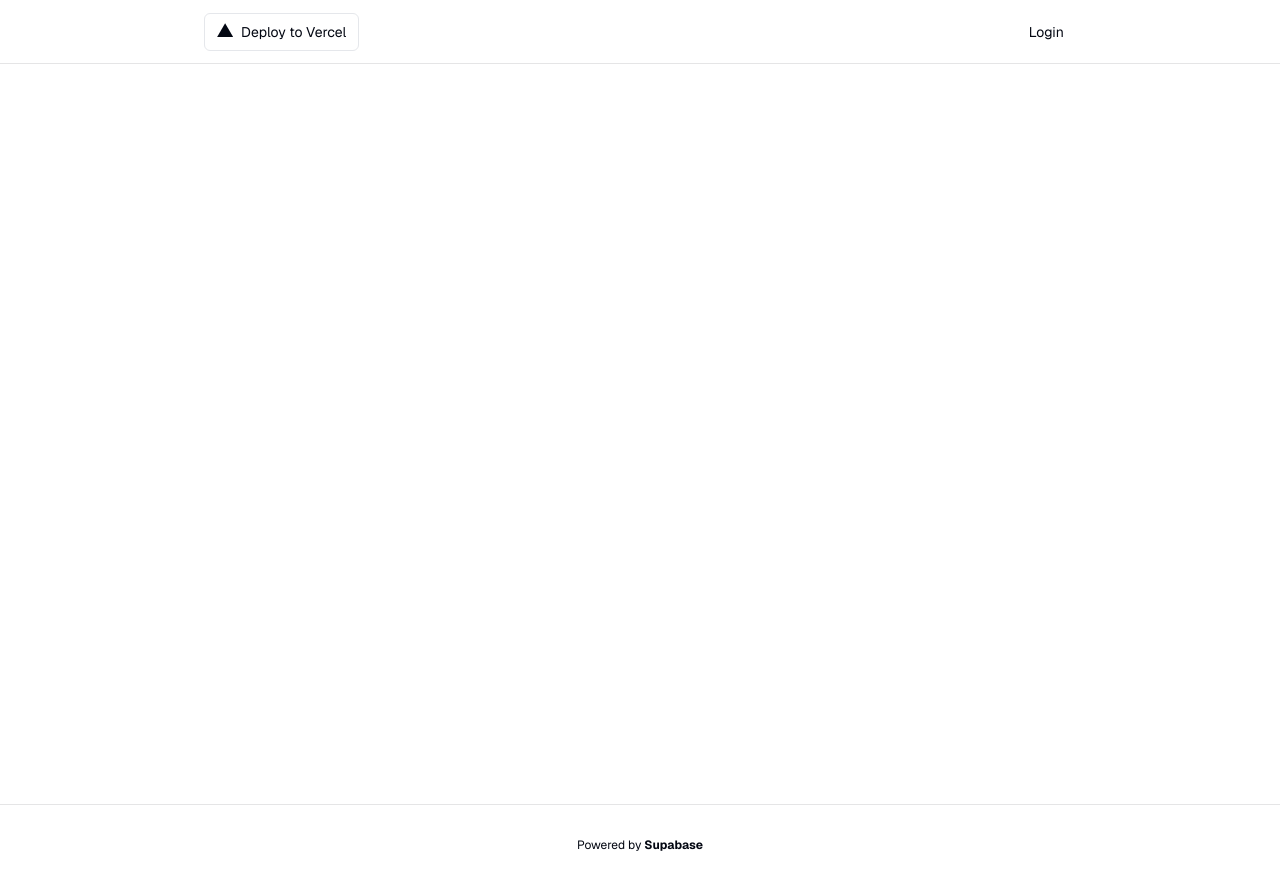
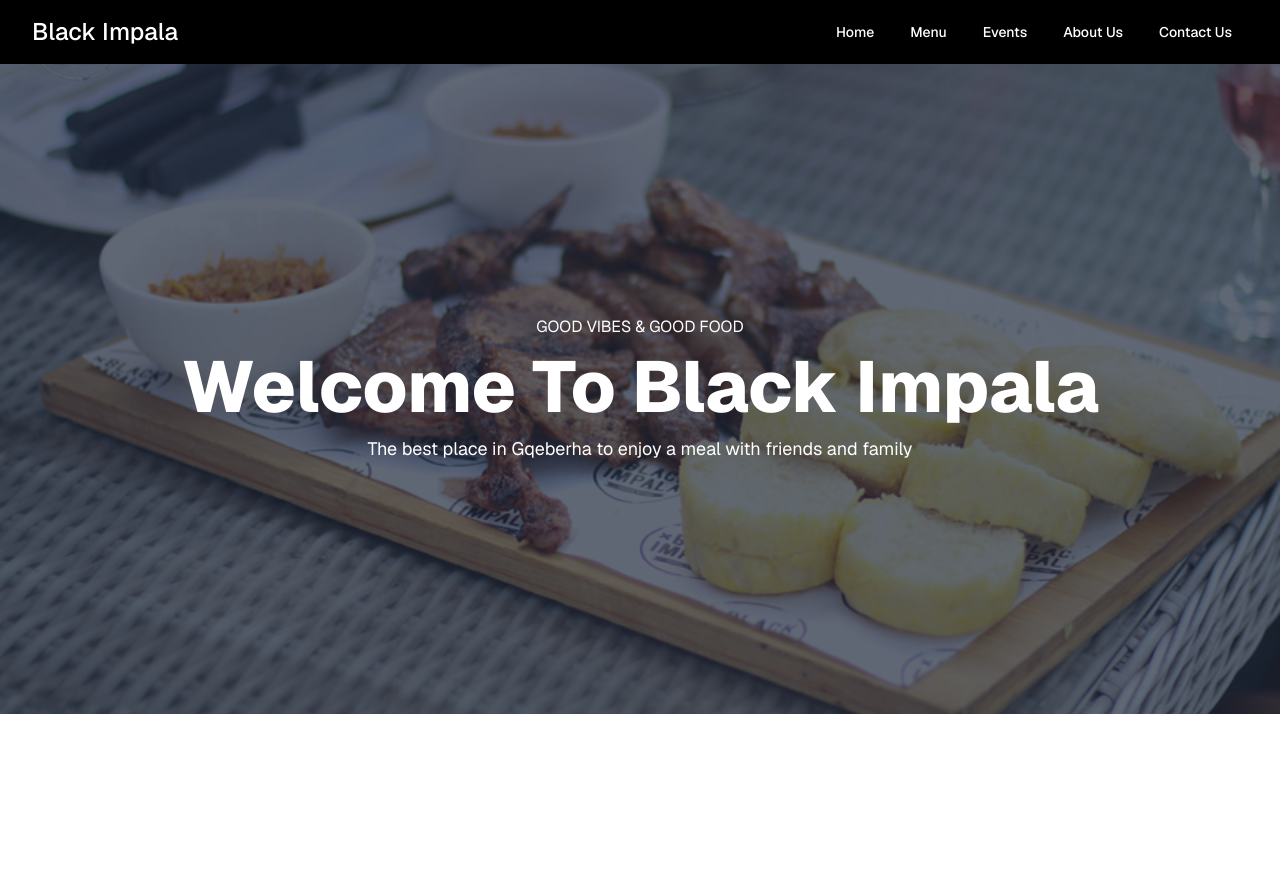
Before and after one commit to PhilaniNcube/blackimpala, a Next.js app: page / in a window 1280 px wide. After the commit the page ends 800 px from the top, so only its background shows below. Built offline with nearby package versions, Linux system fonts and the light colour scheme; no server answers; the database is empty.

Commit message:
Add DesktopNavigation component and update layout in RootLayout

```diff
--- /dev/null
+++ b/app/(home)/home-page-hero.tsx
@@ -0,0 +1,32 @@
+import Image from "next/image";
+
+const HomePageHero = () => {
+  return (
+			<section className="relative w-full h-[calc(100vh-150px)]">
+				<Image
+					src="/images/platter.jpg"
+					alt="Platter"
+					width={960}
+					height={640}
+					className="object-cover w-full h-full"
+				/>
+				<div className="absolute inset-0 ">
+					<div className="flex flex-col items-center justify-center h-full text-center text-white bg-slate-800/70 gap-y-3">
+						<div className="container flex flex-col px-10 gap-y-3 lg:px-0">
+							<p className="uppercase text-md">
+								Good Vibes & Good Food
+							</p>
+							<h1 className="text-3xl font-extrabold md:text-4xl lg:text-7xl">
+								Welcome To Black Impala
+							</h1>
+							<small className="text-sm sm:text-md lg:text-lg">
+								The best place in Gqeberha to enjoy a meal with friends and
+								family
+							</small>
+						</div>
+					</div>
+				</div>
+			</section>
+		);
+};
+export default HomePageHero;
--- /dev/null
+++ b/app/about/page.tsx
@@ -0,0 +1,4 @@
+const AboutPage = () => {
+  return <div>AboutPage</div>;
+};
+export default AboutPage;
--- /dev/null
+++ b/app/contact/page.tsx
@@ -0,0 +1,4 @@
+const ContactPage = () => {
+  return <div>ContactPage</div>;
+};
+export default ContactPage;
--- /dev/null
+++ b/app/events/page.tsx
@@ -0,0 +1,4 @@
+const EventsPage = () => {
+  return <main className="flex items-center justify-center h-screen" >EventsPage</main>;
+};
+export default EventsPage;
--- a/app/layout.tsx
+++ b/app/layout.tsx
@@ -1,5 +1,6 @@
 import { GeistSans } from "geist/font/sans";
 import "./globals.css";
+import DesktopNavigation from "@/components/navigation/desktop-navigation";
 
 const defaultUrl = process.env.VERCEL_URL
   ? `https://${process.env.VERCEL_URL}`
@@ -19,7 +20,8 @@
   return (
     <html lang="en" className={GeistSans.className}>
       <body className="bg-background text-foreground">
-        <main className="min-h-screen flex flex-col items-center">
+        <DesktopNavigation />
+        <main className="">
           {children}
         </main>
       </body>
--- /dev/null
+++ b/app/menu/page.tsx
@@ -0,0 +1,4 @@
+const MenuPage = () => {
+  return <div>MenuPage</div>;
+};
+export default MenuPage;
--- a/app/page.tsx
+++ b/app/page.tsx
@@ -1,54 +1,12 @@
-import DeployButton from "../components/DeployButton";
-import AuthButton from "../components/AuthButton";
-import { createClient } from "@/utils/supabase/server";
-import ConnectSupabaseSteps from "@/components/tutorial/ConnectSupabaseSteps";
-import SignUpUserSteps from "@/components/tutorial/SignUpUserSteps";
-import Header from "@/components/Header";
+import HomePageHero from "./(home)/home-page-hero";
+
 
 export default async function Index() {
-  const canInitSupabaseClient = () => {
-    // This function is just for the interactive tutorial.
-    // Feel free to remove it once you have Supabase connected.
-    try {
-      createClient();
-      return true;
-    } catch (e) {
-      return false;
-    }
-  };
 
-  const isSupabaseConnected = canInitSupabaseClient();
 
   return (
-    <div className="flex-1 w-full flex flex-col gap-20 items-center">
-      <nav className="w-full flex justify-center border-b border-b-foreground/10 h-16">
-        <div className="w-full max-w-4xl flex justify-between items-center p-3 text-sm">
-          <DeployButton />
-          {isSupabaseConnected && <AuthButton />}
-        </div>
-      </nav>
-
-      <div className="animate-in flex-1 flex flex-col gap-20 opacity-0 max-w-4xl px-3">
-        <Header />
-        <main className="flex-1 flex flex-col gap-6">
-          <h2 className="font-bold text-4xl mb-4">Next steps</h2>
-          {isSupabaseConnected ? <SignUpUserSteps /> : <ConnectSupabaseSteps />}
-        </main>
-      </div>
-
-      <footer className="w-full border-t border-t-foreground/10 p-8 flex justify-center text-center text-xs">
-        <p>
-          Powered by{" "}
-          <a
-            href="https://supabase.com/?utm_source=create-next-app&utm_medium=template&utm_term=nextjs"
-            target="_blank"
-            className="font-bold hover:underline"
-            rel="noreferrer"
-          >
-            Supabase
-          </a>
-        </p>
-      </footer>
+    <div>
+       <HomePageHero />
     </div>
   );
 }
--- /dev/null
+++ b/components/navigation/desktop-navigation.tsx
@@ -0,0 +1,22 @@
+import { getCategories } from "@/lib/fetchers/categories";
+import Link from "next/link";
+import NavMenu from "./nav-menu";
+
+const DesktopNavigation = async () => {
+
+  const {error, categories} = await getCategories()
+
+  return (
+			<header className="items-center hidden w-full h-16 text-white bg-black md:flex">
+				<nav className="container flex items-center justify-between mx-auto">
+					<Link href="/" className="text-2xl font-medium">
+						Black Impala
+					</Link>
+					<div>
+						<NavMenu />
+					</div>
+				</nav>
+			</header>
+		);
+};
+export default DesktopNavigation;
--- /dev/null
+++ b/components/navigation/nav-menu.tsx
@@ -0,0 +1,100 @@
+"use client";
+
+import { cn } from "@/lib/utils";
+import { NavigationMenu, NavigationMenuItem, NavigationMenuLink, NavigationMenuList, navigationMenuTriggerStyle } from "../ui/navigation-menu";
+import React from "react";
+import Link from "next/link";
+import { Database } from "@/schema";
+import { usePathname } from "next/navigation";
+
+
+
+const NavMenu = () => {
+
+const pathname = usePathname()
+
+
+	return (
+		<NavigationMenu>
+			<NavigationMenuList className="bg-black">
+				<NavigationMenuItem className="bg-black">
+					<Link
+						href="/"
+						legacyBehavior
+						passHref
+						className={cn(
+							"bg-black",
+							pathname === "/" ? "text-white" : "text-slate-200",
+						)}
+					>
+						<NavigationMenuLink className={navigationMenuTriggerStyle()}>
+							Home
+						</NavigationMenuLink>
+					</Link>
+				</NavigationMenuItem>
+				<NavigationMenuItem className="bg-black">
+					<Link
+						href="/menu"
+						legacyBehavior
+						passHref
+						className={cn(
+							"bg-black",
+							pathname === "/menu" ? "text-white" : "text-slate-200",
+						)}
+					>
+						<NavigationMenuLink className={navigationMenuTriggerStyle()}>
+							Menu
+						</NavigationMenuLink>
+					</Link>
+				</NavigationMenuItem>
+				<NavigationMenuItem className="bg-black">
+					<Link
+						href="/events"
+						legacyBehavior
+						passHref
+						className={cn(
+							"bg-black",
+							pathname === "/events" ? "text-white" : "text-slate-200",
+						)}
+					>
+						<NavigationMenuLink className={navigationMenuTriggerStyle()}>
+							Events
+						</NavigationMenuLink>
+					</Link>
+				</NavigationMenuItem>
+				<NavigationMenuItem className="bg-black">
+					<Link
+						href="/about"
+						legacyBehavior
+						passHref
+						className={cn(
+							"bg-black",
+							pathname === "/about" ? "text-white" : "text-slate-200",
+						)}
+					>
+						<NavigationMenuLink className={navigationMenuTriggerStyle()}>
+							About Us
+						</NavigationMenuLink>
+					</Link>
+				</NavigationMenuItem>
+				<NavigationMenuItem className="bg-black">
+					<Link
+						href="/contact"
+						legacyBehavior
+						passHref
+						className={cn(
+							"bg-black",
+							pathname === "/contact" ? "text-white" : "text-slate-200",
+						)}
+					>
+						<NavigationMenuLink className={navigationMenuTriggerStyle()}>
+							Contact Us
+						</NavigationMenuLink>
+					</Link>
+				</NavigationMenuItem>
+			</NavigationMenuList>
+		</NavigationMenu>
+	);
+};
+
+export default NavMenu;
--- a/components/ui/navigation-menu.tsx
+++ b/components/ui/navigation-menu.tsx
@@ -41,7 +41,7 @@
 const NavigationMenuItem = NavigationMenuPrimitive.Item
 
 const navigationMenuTriggerStyle = cva(
-  "group inline-flex h-10 w-max items-center justify-center rounded-md bg-background px-4 py-2 text-sm font-medium transition-colors hover:bg-accent hover:text-accent-foreground focus:bg-accent focus:text-accent-foreground focus:outline-none disabled:pointer-events-none disabled:opacity-50 data-[active]:bg-accent/50 data-[state=open]:bg-accent/50"
+  "group inline-flex h-10 w-max items-center justify-center rounded-md px-4 py-2 text-sm font-medium transition-colors disabled:pointer-events-none disabled:opacity-50 data-[active]:bg-accent/50 data-[state=open]:bg-accent/50"
 )
 
 const NavigationMenuTrigger = React.forwardRef<
--- /dev/null
+++ b/lib/fetchers/categories.ts
@@ -0,0 +1,28 @@
+import { createClient } from "@/utils/supabase/server";
+
+export async function getCategories() {
+  const supabase = createClient()
+
+
+  // write a trycatch block to gracefully handle errors
+  try {
+    const { data, error } = await supabase.from('categories').select('*')
+    if(error) {
+      return {
+        error: error.message,
+        categories: null
+      }
+    }
+
+    return {
+      error: null,
+      categories: data
+    }
+  } catch (error) {
+     return {
+      error: 'An error occurred while fetching categories',
+      categories: null
+     }
+  }
+
+}
```
Also changed, not shown: public/images/drinks.jpg (added), public/images/platter.jpg (added).
